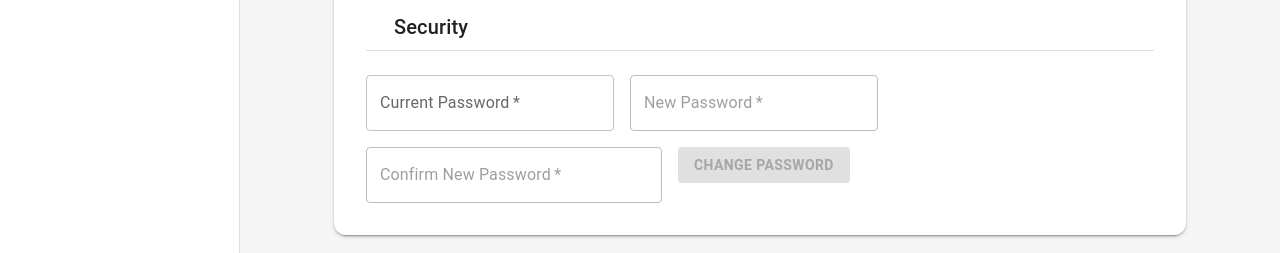
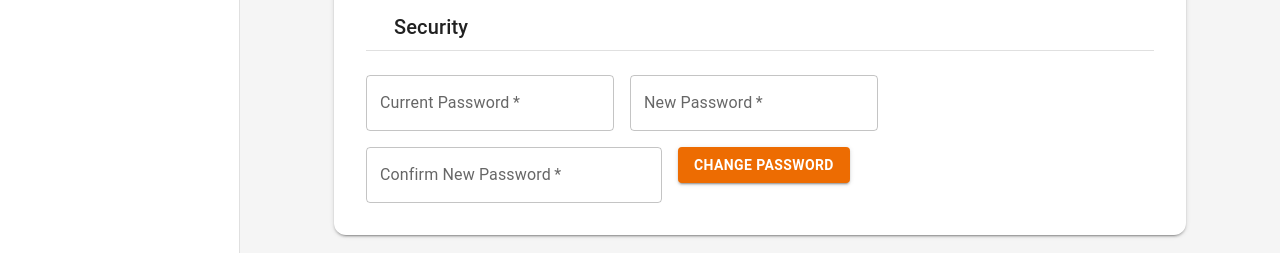
Before and after one commit to JosephKabaka/smart-stock-suite, a React (Vite) app in the folder frontend/: page /settings in a window 1280 px wide. Shown: the part 423-676 px from the top of the page. Built offline with nearby package versions, Linux system fonts and the light colour scheme; no server answers; sample sign-in values are in the browser's storage; some icons are missing.

Commit message:
disable from if not admin

```diff
--- a/frontend/src/pages/Settings.jsx
+++ b/frontend/src/pages/Settings.jsx
@@ -192,7 +192,7 @@ export default function Settings() {
                     value={passwords.newPassword}
                     onChange={(e) => setPasswords({...passwords, newPassword: e.target.value})}
                     required
-                    disabled={user?.role !== 'manager'}
+                    disabled={user?.role !== 'admin'}
                   />
                 </Grid>
                 <Grid item xs={12} sm={6}>
@@ -203,7 +203,7 @@ export default function Settings() {
                     value={passwords.confirmPassword}
                     onChange={(e) => setPasswords({...passwords, confirmPassword: e.target.value})}
                     required
-                    disabled={user?.role !== 'manager'}
+                    disabled={user?.role !== 'admin'}
                     InputProps={{
                       endAdornment: (
                         <InputAdornment position="end">
@@ -220,7 +220,7 @@ export default function Settings() {
                     variant="contained"
                     color="secondary"
                     type="submit"
-                    disabled={loading || user?.role !== 'manager'}
+                    disabled={loading || user?.role !== 'admin'}
                     sx={{ fontWeight: 'bold' }}
                   >
                     {loading ? 'Processing...' : 'Change Password'}
```
